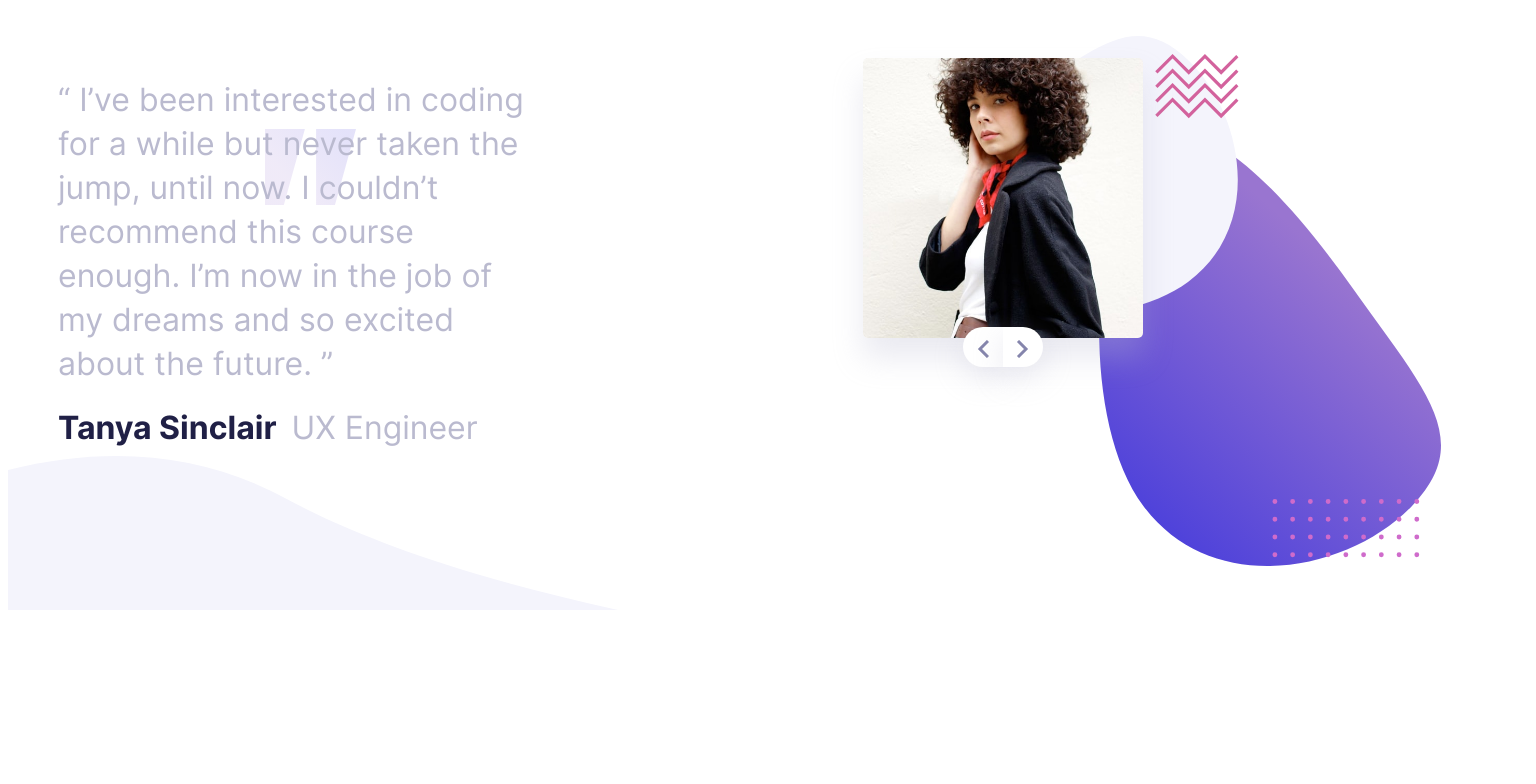
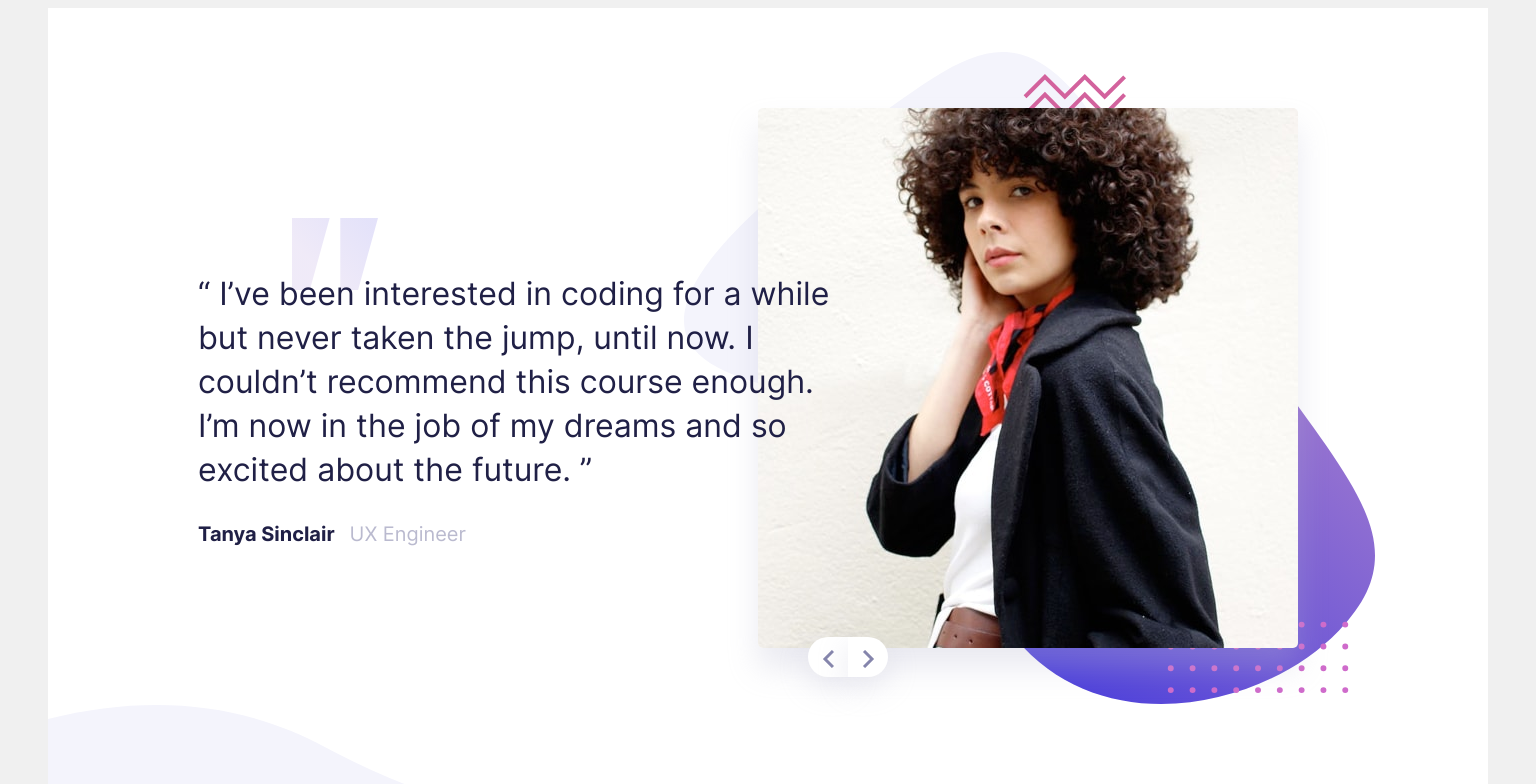
Before and after one commit to royeradames/coding-bootcamp-testimonials, a React (Create React App) app: page / in a window 1536 px wide. Shown: the top 784 px of the page. Built offline with nearby package versions, Linux system fonts and the light colour scheme.

Commit message:
📦complete desktop design

```diff
--- a/src/testimonials-css/desktop.scss
+++ b/src/testimonials-css/desktop.scss
@@ -6,23 +6,34 @@ $grayish-blue: hsl(240, 18%, 77%);
 
         // background images
         background-image: url("../images/pattern-quotes.svg"), url("../images/pattern-bg.svg"),  url("../images/pattern-curve.svg");
-        background-size: 6%, 37%,  auto;
-        background-position: 18% 23%, 91% 39%, bottom left;
+        background-size: 6%, 48%,  auto;
+        background-position: 18% 27%, 85% 22%, bottom left;
 
         // desktop layout
-        grid-template-columns: 5rem min-content 5rem 1fr 5rem;
-        grid-template-rows: 5rem min-content min-content min-content 16rem;
+        grid-template-columns: 15rem 28ch 10rem min-content 5rem;
+        grid-template-rows: 10rem min-content min-content min-content 16rem;
         grid-template-areas:
             ". . . . ."
             ". message message header ."
-            ". message message header."
-            ". footer . . ."
+            ". footer . header ."
             ". . . . ."
         ;
-
+        // header
+        &__header{
+            // overlap message and image
+            grid-column: 3/5;
+        }
+        &__img{
+            max-width: none;
+        }
+        &__slide-control-button{
+            // move slider button to the left side
+            right: 18rem;
+        }
         // article body content
         &__message{
             text-align: left;
+            align-self: end;
         }
 
         // footer content
@@ -30,6 +41,7 @@ $grayish-blue: hsl(240, 18%, 77%);
             text-align: left;
             display: flex;
             width: max-content;
+
         }
         &__degree{
             margin-left: 1.5rem;
--- a/src/testimonials-css/mobile.scss
+++ b/src/testimonials-css/mobile.scss
@@ -4,10 +4,13 @@ $grayish-blue: hsl(240, 18%, 77%);
 // 375 px
 .page{
     min-height: 100vh;
-    // background-color: $grayish-blue;
+    background-color: #F0F0F0;
 }
-
 .testimonial{
+    background-color: white;
+    color: $dark-blue;
+    max-width: 144rem;
+    margin: 0 auto;
     // fluit typography
     font-size: clamp(1.8rem, 3vw, 3.2rem);
     line-height: clamp( 2.4rem, 4vw, 4.4rem);
@@ -77,13 +80,13 @@ $grayish-blue: hsl(240, 18%, 77%);
         margin: 2rem 0;
         grid-area: message;
         text-align: center;
-        color: $grayish-blue;
     }
 
     // footer content
     &__footer{
         grid-area: footer;
         text-align: center;
+        font-size: clamp(1.5rem, 2vw, 2rem);
     }
     &__name{
         margin: 0;
```
